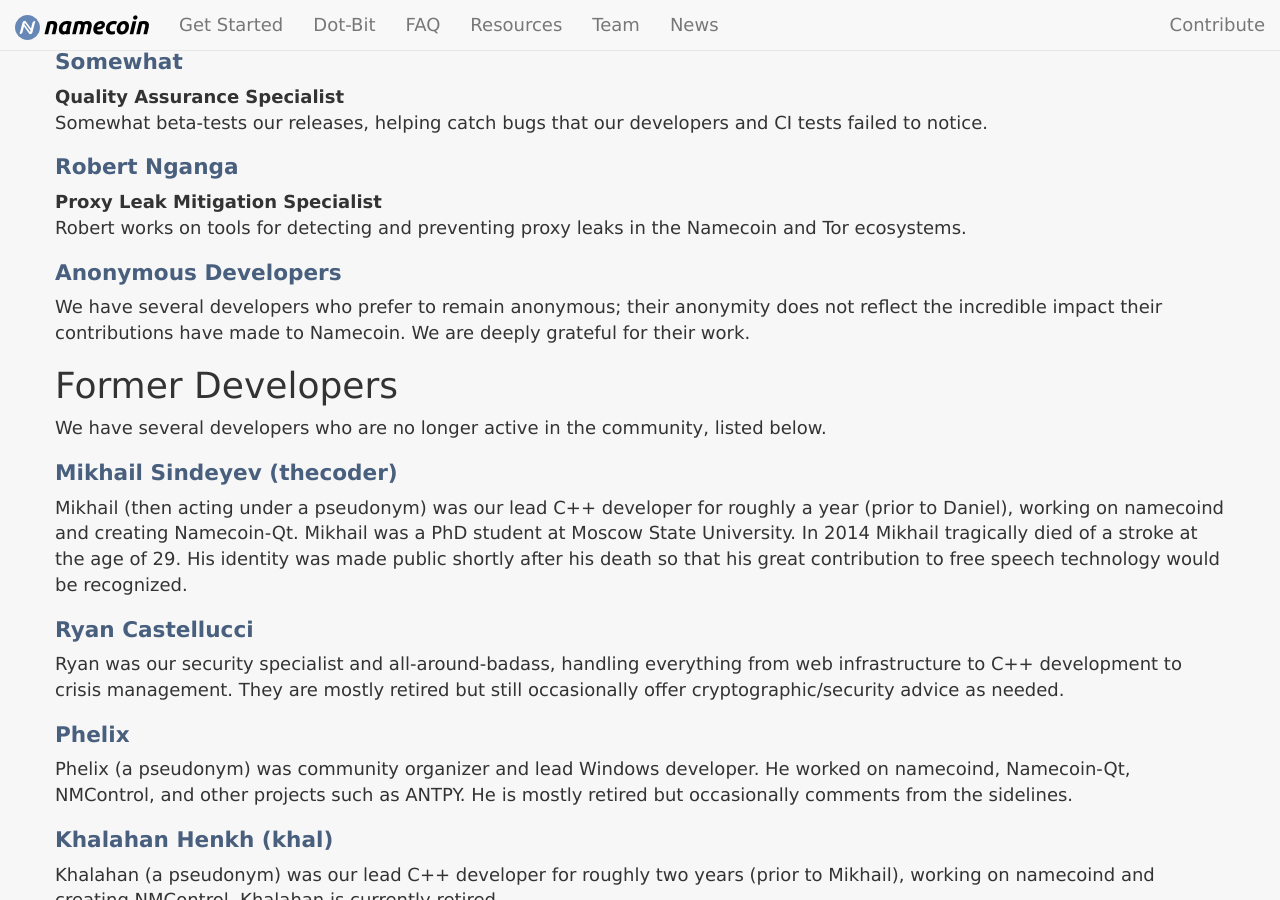
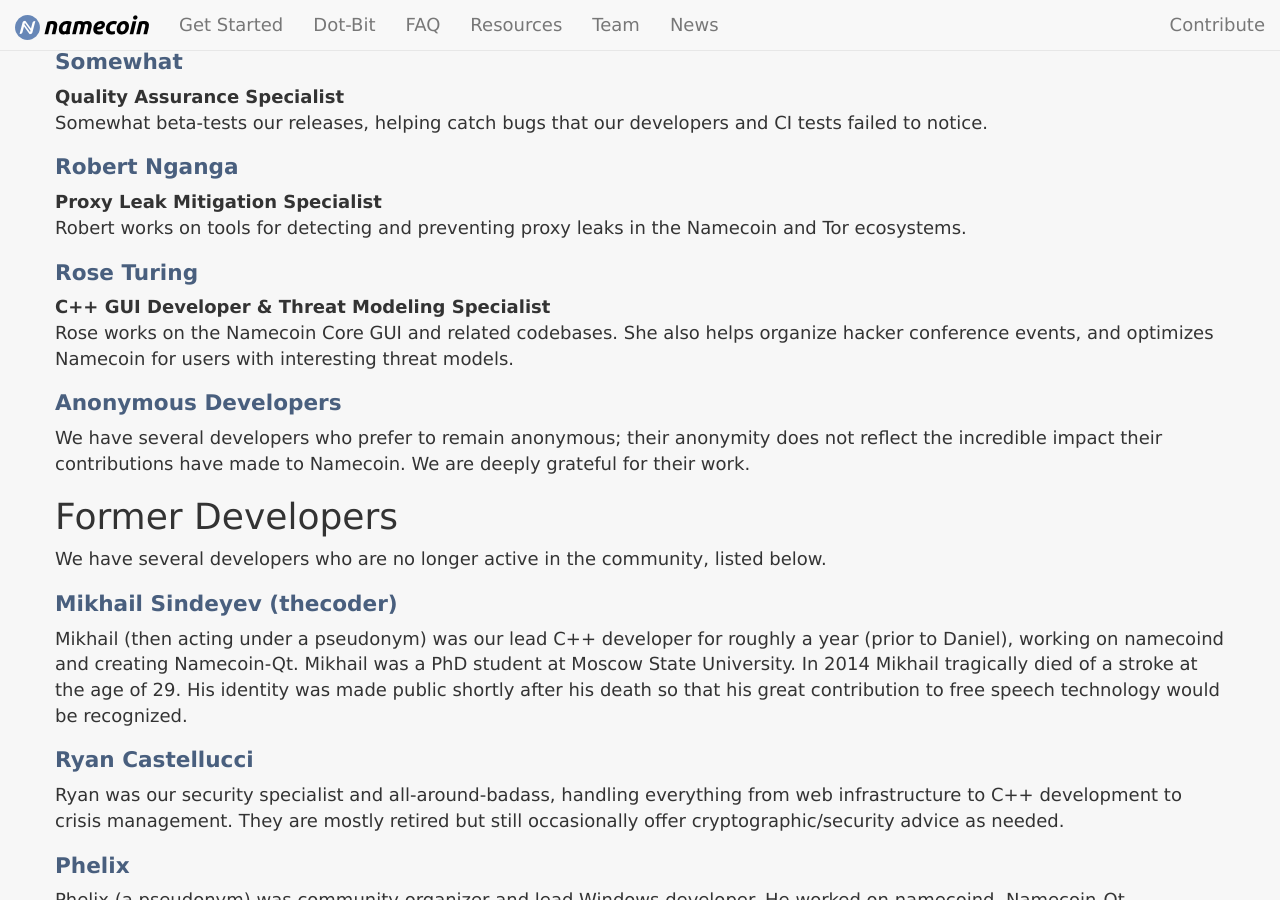
Before and after one commit to JeremyRand/namecoin.org, a Jekyll site: the page built from team/index.md, in a window 1280 px wide and 900 px high, scrolled down 2695 px. Built offline with Jekyll 4.4.1, drawn with Linux system fonts in a browser that asks for light colours.

Commit message:
Add Rose to Team page

```diff
--- a/team/index.md
+++ b/team/index.md
@@ -89,6 +89,11 @@ Somewhat beta-tests our releases, helping catch bugs that our developers and CI
 **Proxy Leak Mitigation Specialist** <br>
 Robert works on tools for detecting and preventing proxy leaks in the Namecoin and Tor ecosystems.
 
+## Rose Turing
+
+**C++ GUI Developer & Threat Modeling Specialist** <br>
+Rose works on the Namecoin Core GUI and related codebases. She also helps organize hacker conference events, and optimizes Namecoin for users with interesting threat models.
+
 ## Anonymous Developers
 
 We have several developers who prefer to remain anonymous; their anonymity does not reflect the incredible impact their contributions have made to Namecoin. We are deeply grateful for their work.
```
